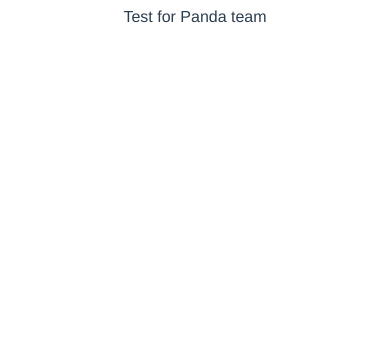
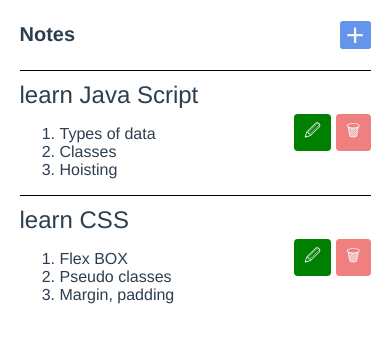
Before and after one commit to alexakuna/Notes, a Vue app: page / in a window 390 px wide. Shown: the top 342 px of the page. Built offline with nearby package versions, Linux system fonts and the light colour scheme.

Commit message:
made part of work

```diff
--- a/src/App.vue
+++ b/src/App.vue
@@ -1,28 +1,95 @@
 <template>
   <div id="app">
-    Test for Panda team
+    <router-view/>
   </div>
 </template>
 
 <style lang="scss">
+body {
+  margin: 0;
+}
 #app {
+  .edit, .remove {
+    cursor: pointer;
+    font-size: 1rem;
+    padding: 5px 10px;
+    border: none;
+    border-radius: 10%;
+    color: whitesmoke;
+    transition: all 0.3s ease-out;
+  }
+  .remove {
+    background-color: lightcoral;
+    &:hover {
+      background-color: darkred;
+    }
+  }
+  .edit {
+    margin-right: 5px;
+    background-color: green;
+    &:hover {
+      background-color: darkgreen;
+    }
+  }
+  a {
+    text-decoration: none;
+    color: cornflowerblue;
+  }
+  .head {
+    display: flex;
+    justify-content: space-between;
+    align-items: center;
+    padding-top: 10px;
+    padding-bottom: 10px;
+    .add {
+      cursor: pointer;
+      font-size: 2rem;
+      line-height: 26px;
+      height: fit-content;
+      background-color: cornflowerblue;
+      color: whitesmoke;
+      border: none;
+      border-radius: 10%;
+      transition: all 0.3s ease-out;
+      &:hover {
+        background-color: darkslateblue;
+      }
+    }
+  }
+  width: 70%;
+  margin: 0 auto;
   font-family: Avenir, Helvetica, Arial, sans-serif;
   -webkit-font-smoothing: antialiased;
   -moz-osx-font-smoothing: grayscale;
-  text-align: center;
   color: #2c3e50;
 }
-
-nav {
-  padding: 30px;
-
-  a {
-    font-weight: bold;
-    color: #2c3e50;
-
-    &.router-link-exact-active {
-      color: #42b983;
+.empty {
+  text-align: center;
+  font-size: 18px;
+}
+.tasks {
+  flex-direction: column;
+}
+.notes {
+  display: flex;
+  justify-content: space-between;
+  align-items: center;
+  border-top: 1px solid black;
+  .note {
+    .note-title {
+      font-size: 24px;
+      margin-bottom: 10px;
+      margin-top: 10px;
     }
   }
 }
+@media (min-width: 320px) and (max-width: 425px) {
+  #app {
+    width: 90%;
+    h1 {
+      font-size: 20px;
+    }
+  }
+
+}
 </style>
--- /dev/null
+++ b/src/components/TaskComponent.vue
@@ -0,0 +1,66 @@
+<template>
+<div class="task">
+  <div class="desc-block">
+    <label>
+      <input type="checkbox" :checked="status" @change="status = !status">
+    </label>
+    <div class="description">
+      <div v-if="status" class="done-block"></div>
+      {{ title }}
+    </div>
+  </div>
+  <div class="actions-block">
+    <button class="edit" :disabled="status">&#128393;</button>
+    <button class="remove" :disabled="status">&#128465;</button>
+  </div>
+</div>
+</template>
+
+<script>
+export default {
+  name: 'TaskComponent',
+  props: ['task'],
+  data: () => ({
+    status: null,
+    title: null,
+  }),
+  created() {
+    this.status = this.task.status;
+    this.title = this.task.title;
+  },
+};
+</script>
+
+<style lang="scss">
+.done-block {
+  position: absolute;
+  width: 100%;
+  height: 0.1rem;
+  background-color: #595959;
+  top: calc(50% - 0.1rem);
+}
+.task {
+  display: flex;
+  align-items: center;
+  justify-content: space-between;
+  padding: 10px;
+  border-top: solid 1px #d0c4c4;
+  &:last-child {
+    border-bottom: solid 1px #d0c4c4;
+  }
+  .desc-block {
+    display: flex;
+    justify-content: center;
+    align-items: center;
+    input[type=checkbox] {
+      width: 1.2rem;
+      height: 1.2rem;
+      margin-right: 5px;
+    }
+    .description {
+      position: relative;
+      word-break: break-all;
+    }
+  }
+}
+</style>
--- a/src/router/index.js
+++ b/src/router/index.js
@@ -1,9 +1,27 @@
 import Vue from 'vue';
 import VueRouter from 'vue-router';
+import HomeView from '../views/HomeView.vue';
+import NoteView from '../views/NoteView.vue';
 
 Vue.use(VueRouter);
 
-const routes = [];
+const routes = [
+  {
+    path: '/',
+    name: 'HomeView',
+    component: HomeView,
+  },
+  {
+    path: '/edit',
+    name: 'NoteView',
+    component: NoteView,
+    props: true,
+  },
+  {
+    path: '*',
+    component: HomeView,
+  },
+];
 
 const router = new VueRouter({
   mode: 'history',
--- /dev/null
+++ b/src/views/HomeView.vue
@@ -0,0 +1,80 @@
+<template>
+  <div class="home">
+    <div class="head">
+      <h1>Notes</h1>
+      <router-link
+        :to="{name: 'NoteView', params: { note: emptyNote }}"
+        custom
+        v-slot="{ navigate }"
+      >
+        <button class="add" @click="navigate" role="link">+</button>
+      </router-link>
+    </div>
+    <hr v-if="!notes.length">
+    <div v-if="!notes.length" class="empty">
+      There are no notes yet. Click the button in the upper right corner.
+    </div>
+    <template v-else>
+      <div class="notes" v-for="(note, index) in notes" :key="note.id">
+        <div class="note">
+          <div class="note-title">{{ note.title }}</div>
+          <ol class="tasks">
+            <li v-for="task in note.tasks.slice(0, 3)" :key="task.id">
+              {{ task.title }}
+            </li>
+          </ol>
+        </div>
+        <div class="action-note">
+          <router-link
+            :to="{name: 'NoteView', params: { note: note }}"
+            custom
+            v-slot="{ navigate }"
+          >
+            <button class="edit" @click="navigate" role="link">&#128393;</button>
+          </router-link>
+          <button class="remove" @click="removeNote(index)">&#128465;</button>
+        </div>
+      </div>
+    </template>
+  </div>
+</template>
+
+<script>
+export default {
+  name: 'HomeView',
+  data: () => ({
+    emptyNote: {
+      id: '',
+      title: '',
+      tasks: [],
+    },
+    notes: [
+      {
+        id: 1,
+        title: 'learn Java Script',
+        tasks: [
+          { title: 'Types of data', status: false, id: 1 },
+          { title: 'Classes', status: false, id: 2 },
+          { title: 'Hoisting', status: true, id: 3 },
+        ],
+      },
+      {
+        id: 2,
+        title: 'learn CSS',
+        tasks: [
+          { title: 'Flex BOX', status: false, id: 1 },
+          { title: 'Pseudo classes', status: false, id: 2 },
+          { title: 'Margin, padding', status: true, id: 3 },
+          { title: 'Grids', status: false, id: 4 },
+          { title: 'Positions', status: true, id: 5 },
+        ],
+      },
+    ],
+  }),
+  methods: {
+    removeNote(index) {
+      this.notes.splice(index, 1);
+    },
+  },
+};
+</script>
--- /dev/null
+++ b/src/views/NoteView.vue
@@ -0,0 +1,54 @@
+<template>
+  <div class="note">
+    <h1>{{ emptyNote.title || 'Enter name of note' }}</h1>
+    <div class="head">
+      <router-link to="/">&#8678; Back</router-link>
+      <div style="display: flex; align-items: center">
+        <button
+          v-if="emptyNote.tasks.length"
+          style="border-radius: 3px"
+          class="edit" @click="saveNote"
+        >Save</button>
+        <button title="Add task" class="add" @click="addTask">+</button>
+      </div>
+    </div>
+    <hr v-if="!emptyNote.tasks.length">
+    <div v-if="!emptyNote.tasks.length" class="empty">
+      There are no tasks yet. Click the button in the upper right corner.
+    </div>
+    <template v-else>
+      <TaskComponent v-for="task in emptyNote.tasks" :task="task" :key="task.id"/>
+    </template>
+  </div>
+</template>
+
+<script>
+import TaskComponent from '@/components/TaskComponent.vue';
+
+export default {
+  name: 'NoteView',
+  props: ['note'],
+  data: () => ({
+    emptyNote: null,
+  }),
+  components: {
+    TaskComponent,
+  },
+  created() {
+    if (!this.note) {
+      this.$router.back();
+    } else {
+      this.emptyNote = this.note;
+    }
+  },
+  methods: {
+    addTask() {
+      console.log('test');
+      this.emptyNote.tasks.push({ title: '', status: false, id: Date.now() });
+    },
+    saveNote() {
+      localStorage.setItem('notes', JSON.stringify(this.emptyNote));
+    },
+  },
+};
+</script>
```
Also changed, not shown: package.json (+7 -1 lines).
